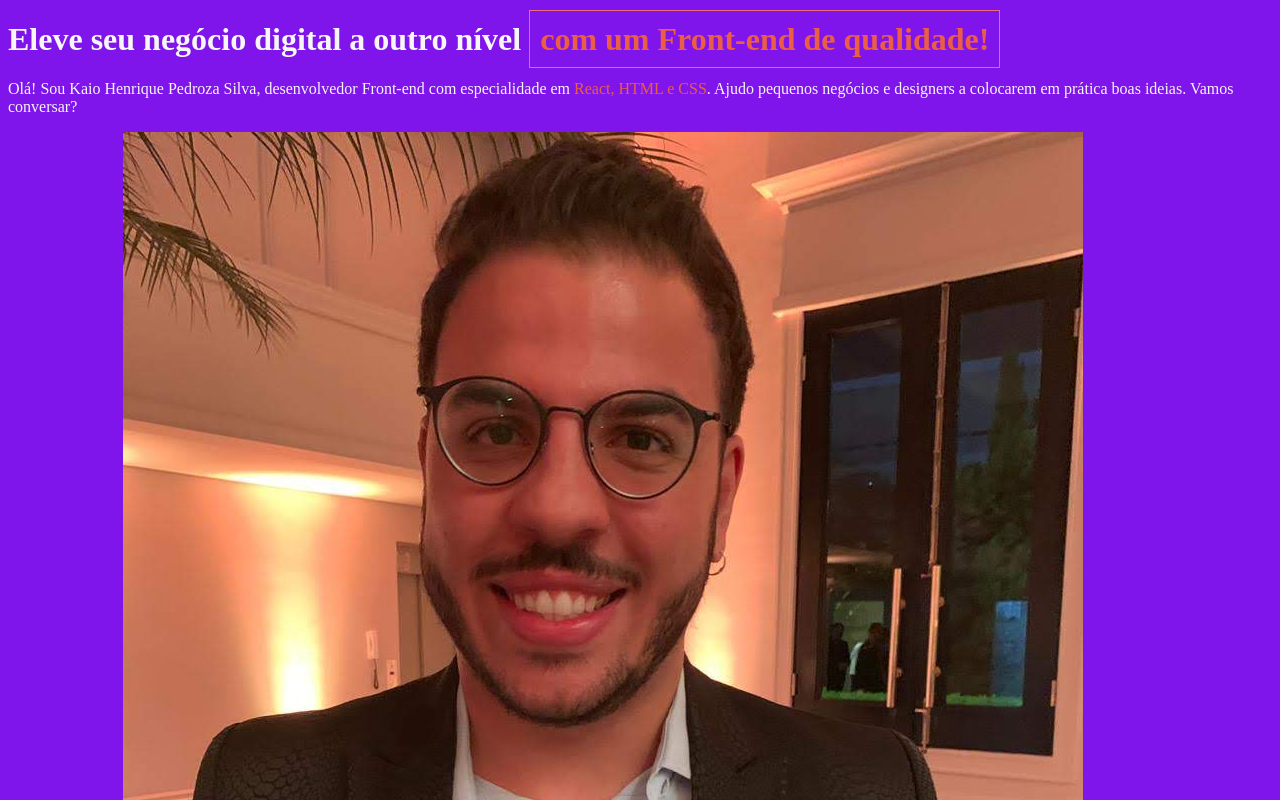
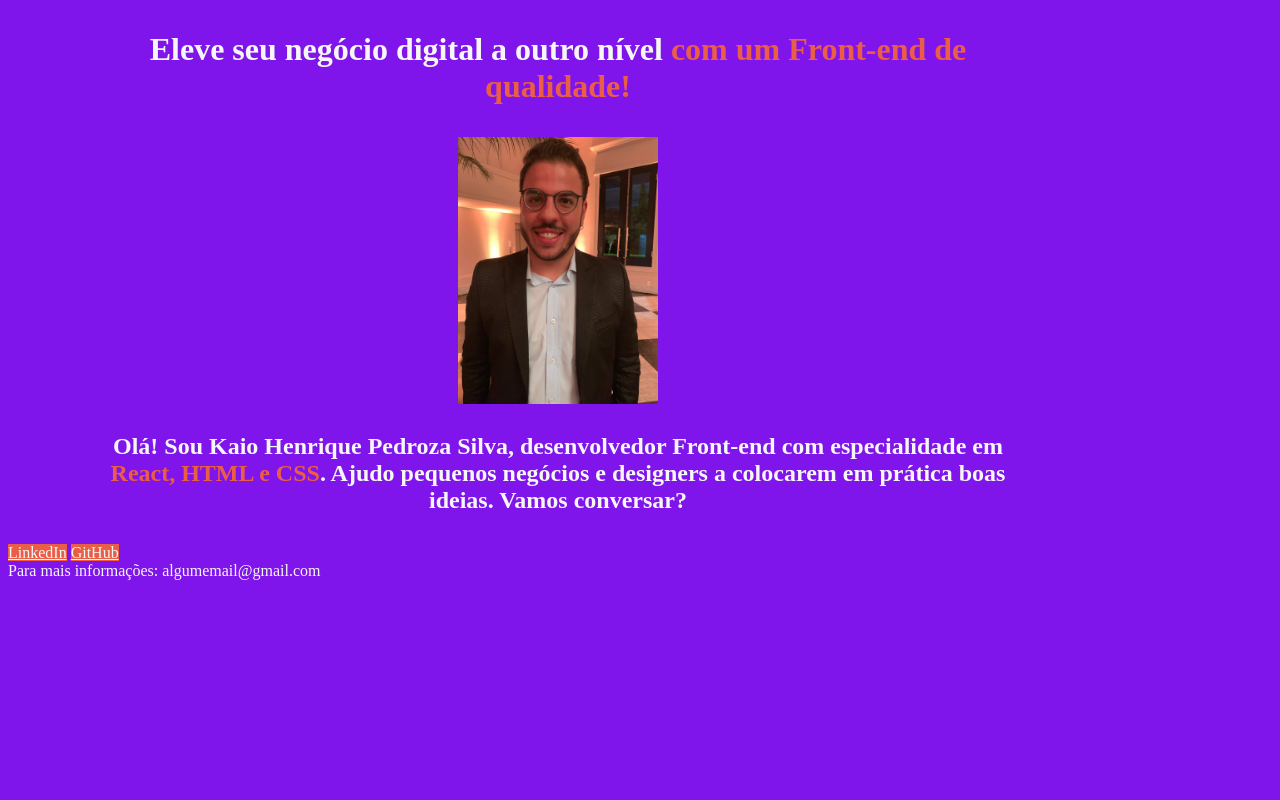
Before and after one commit to Kaiohenriqueps/imersao-frontend, a plain HTML site: page portfolio/index.html in a window 1280 px wide. Shown: the top 800 px of the page. Drawn offline with Linux system fonts and the light colour scheme.

Commit message:
algumas atualizações na disposição das infos

```diff
--- a/portfolio/index.html
+++ b/portfolio/index.html
@@ -8,14 +8,19 @@
         <link rel="stylesheet" href="styles.css">
     </head>
     <body>
-        <header></header>
+        <header>
+            <h1>Eleve seu negócio digital a outro nível <strong>com um Front-end de qualidade!</strong></h1>
+        </header>
         <main>
-            <h1>Eleve seu negócio digital a outro nível <strong>com um Front-end de qualidade!</strong></h1>
-            <p>Olá! Sou Kaio Henrique Pedroza Silva, desenvolvedor Front-end com especialidade em <span>React, HTML e CSS</span>. Ajudo pequenos negócios e designers a colocarem em prática boas ideias. Vamos conversar?</p>
+            <img src="images/kaio.jpg" alt="Foto de Kaio Pedroza">
+        </main>
+        <section>
+            <h2>Olá! Sou Kaio Henrique Pedroza Silva, desenvolvedor Front-end com especialidade em <span>React, HTML e CSS</span>. Ajudo pequenos negócios e designers a colocarem em prática boas ideias. Vamos conversar?</h2>
+        </section>
+        <article>
             <a href="https://linkedin.com/in/kaiohenriqueps">LinkedIn</a>
             <a href="https://github.com/Kaiohenriqueps">GitHub</a>
-            <img src="images/kaio.jpg" alt="Foto de Kaio Pedroza">
-        </main>
+        </article>
         <footer>Para mais informações: algumemail@gmail.com</footer>
     </body>
 </html>
--- a/portfolio/styles.css
+++ b/portfolio/styles.css
@@ -1,17 +1,33 @@
 body {
+    width: 1100px;
     background-color: #7F15EB;
     color: #F6F6F6;
 }
 
-a {
+body header h1 {
+    padding: 10px 100px;
+    text-align: center;
+}
+
+body section h2 {
+    padding: 10px 100px;
+    text-align: center;
+}
+
+body main img {
+    padding: inherit;
+    margin: auto;
+    width: 200px;
+    display: block;
+}
+
+body article a {
     background-color: #EB5E46;
     color: #F6F6F6;
 }
 
 strong {
     color: #EB5E46;
-    border: 1px solid #ED6D7C;
-    padding: 10px;
 }
 
 span {
@@ -19,5 +35,5 @@ span {
 }
 
 footer {
-    color: #EB5E46
+    color: #F6F6F6
 }
```
